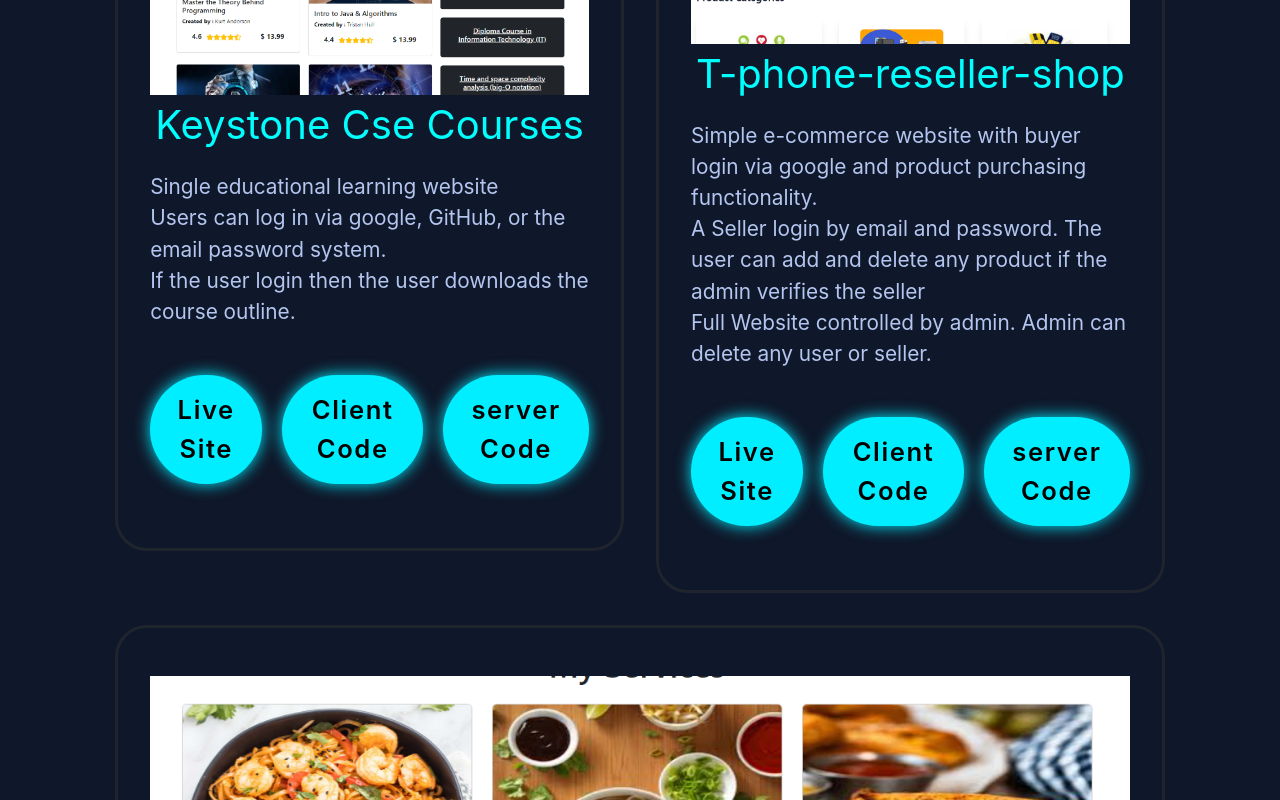
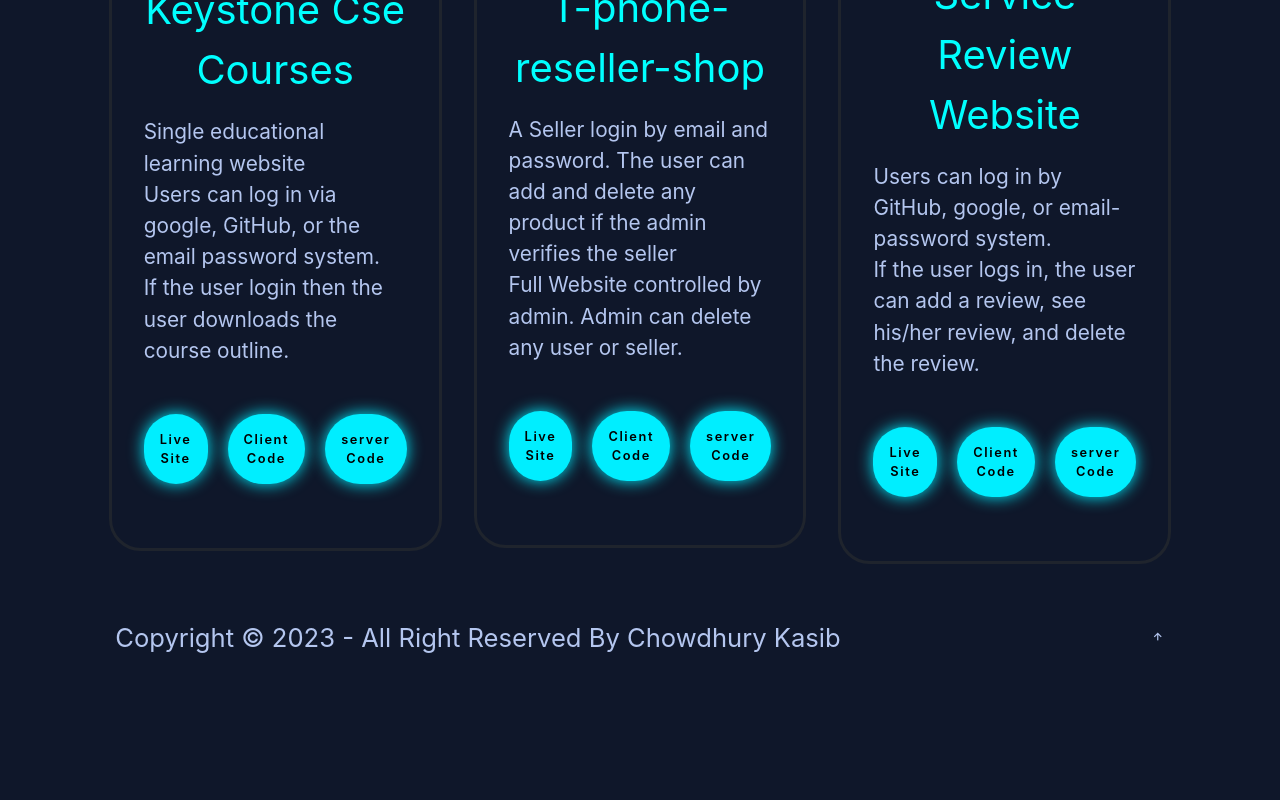
Before and after one commit to chykasib/personal-protfolio-website, a React (Create React App) app: page / in a window 1280 px wide. Shown: the part 1440-2240 px from the top of the page. After the commit the page ends 2200 px from the top, so only its background shows below. Built offline with nearby package versions, Linux system fonts and the light colour scheme.

Commit message:
fix a problem

```diff
--- a/src/pages/Home/Projects/Projects/Project.css
+++ b/src/pages/Home/Projects/Projects/Project.css
@@ -3,10 +3,10 @@
 }
 
 .projects-container {
-  display: flex;
+  display: grid;
+  grid-template-columns: repeat(3, 1fr);
   justify-content: center;
   align-items: center;
-  flex-wrap: wrap;
   gap: 2rem;
 }
 .btn-home {
@@ -26,11 +26,17 @@
   box-shadow: none;
 }
 .btn-f {
-  display: flex;
+  display: grid;
+  grid-template-columns: repeat(3, 1fr);
+  border-radius: 4rem;
   align-items: center;
   gap: 20px;
   color: black;
   justify-content: space-evenly;
+}
+
+.btn-f a {
+  font-size: 0.8rem;
 }
 .projects-container .projects-box {
   flex: 1 1 30rem;
--- a/src/pages/Home/Projects/Projects/Projects.js
+++ b/src/pages/Home/Projects/Projects/Projects.js
@@ -44,10 +44,10 @@
           <img src={image2} alt="" />
           <h3>T-phone-reseller-shop</h3>
           <ul>
-            <li>
+            {/* <li>
               Simple e-commerce website with buyer login via google and product
               purchasing functionality.
-            </li>
+            </li> */}
             <li>
               A Seller login by email and password. The user can add and delete
               any product if the admin verifies the seller
@@ -82,9 +82,9 @@
           <img src={image3} alt="" />
           <h3>Service Review Website</h3>
           <ul>
-            <li>
+            {/* <li>
               Simple personalized homemade food shop and delivery services.
-            </li>
+            </li> */}
             <li>
               Users can log in by GitHub, google, or email-password system.
             </li>
```
